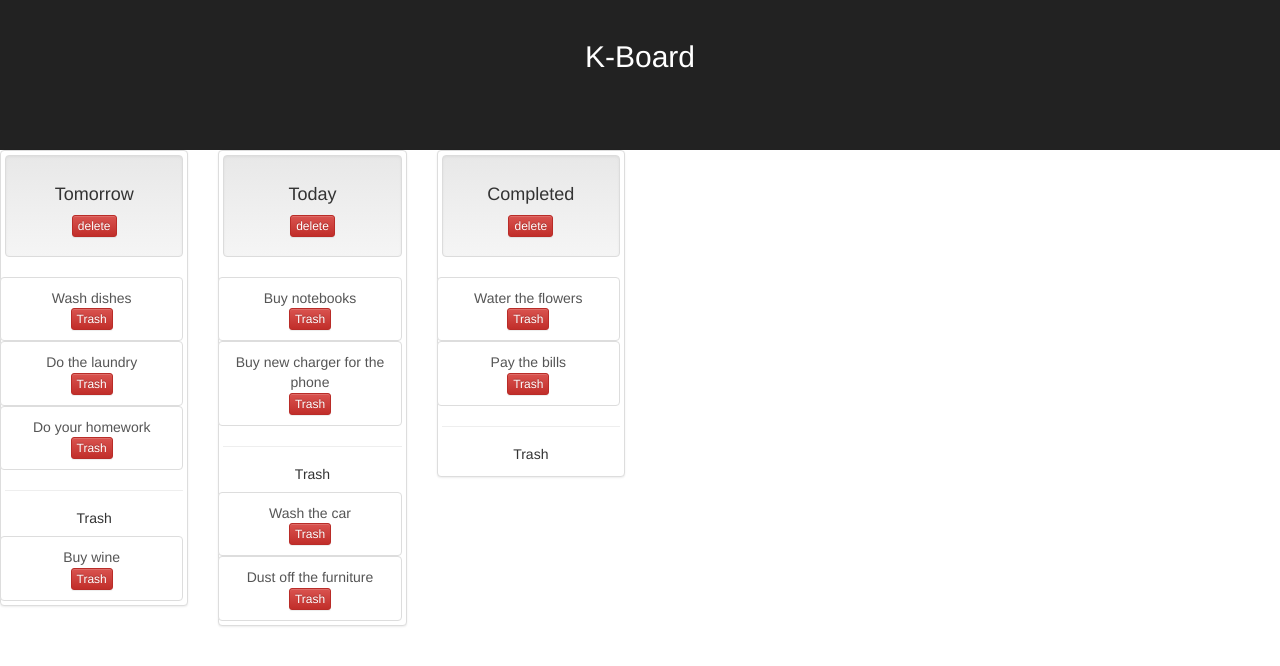
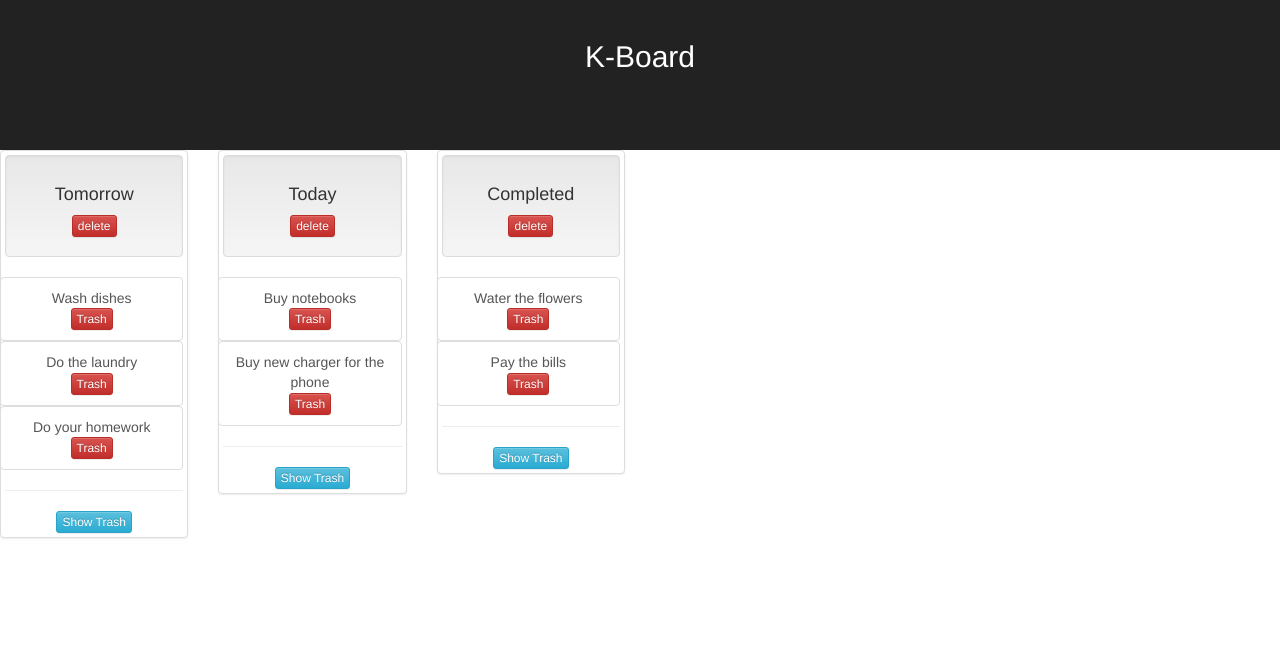
Before and after one commit to joromir/k-board, a React (Create React App) app: page / in a window 1280 px wide. Shown: the top 666 px of the page. Built offline with nearby package versions, Linux system fonts and the light colour scheme.

Commit message:
Add show/hide feature for trashed items in BoardColumn.js

```diff
--- a/src/Board.js
+++ b/src/Board.js
@@ -52,12 +52,10 @@ export default class Board extends Component {
 
     const newColumn = {
       ...targetColumn,
-      ...{stories: [{id: storyId, title: targetStory.title, trash: true}]}
+      ...{stories: [{id: storyId * 10, title: targetStory.title, trash: true}]}
     }
 
-    this.setState({
-      ...this.state.boardColumns, ...newColumn
-    })
+    this.setState({ boardColumns: this.state.boardColumns.concat([newColumn])})
   }
 
   render() {
--- a/src/BoardColumn.js
+++ b/src/BoardColumn.js
@@ -7,12 +7,14 @@ export default class BoardColumn extends Component {
 
     this.state = {
       hidden: false,
+      trashVisible: false
     };
 
     this.changeState = this.changeState.bind(this);
     this.handleStoryChange = this.handleStoryChange.bind(this);
     this.trashedStories = this.trashedStories.bind(this);
     this.boardStories = this.boardStories.bind(this);
+    this.showTrash = this.showTrash.bind(this);
   }
 
   changeState() {
@@ -43,6 +45,12 @@ export default class BoardColumn extends Component {
     ));
   }
 
+  showTrash() {
+    this.setState((prevState, props) => ({
+      trashVisible: !prevState.trashVisible
+    }));
+  }
+
   render() {
     const content = <div className='col-lg-2'>
       <div className="BoardColumn thumbnail">
@@ -54,8 +62,11 @@ export default class BoardColumn extends Component {
         <div className="list-inline">{this.boardStories()}</div>
         <hr />
 
-        <h5>Trash</h5>
-        <div className="list-inline">{this.trashedStories()}</div>
+        <button className='btn btn-info btn-xs' onClick={this.showTrash}>
+          {this.state.trashVisible ? 'Hide': 'Show'} Trash
+        </button>
+
+        {this.state.trashVisible && <div className="list-inline">{this.trashedStories()}</div>}
       </div>
     </div>
 
```
